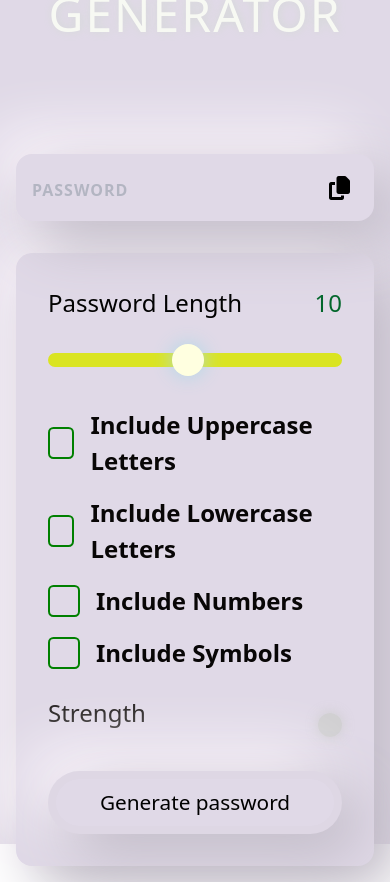
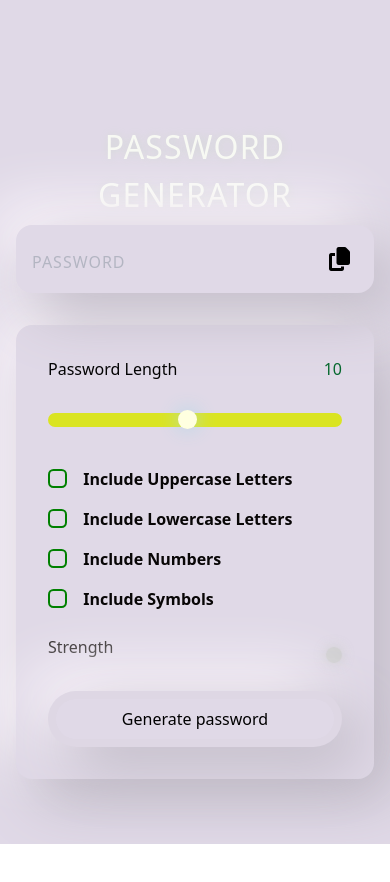
Before and after one commit to PavilionRYZ/Password-Generator.github.io, a website built with Vite: page index.html in a window 390 px wide. After the commit the page ends 844 px from the top, so only its background shows below. Built offline with nearby package versions, Linux system fonts and the light colour scheme.

Commit message:
modify css file and add media

```diff
--- a/style.css
+++ b/style.css
@@ -233,3 +233,222 @@ background: #e0d9e7;
 box-shadow:  20px 20px 60px #beb8c4,
              -20px -20px 60px #fffaff;
 }
+
+
+/* media query  */
+
+@media (max-width:768px){
+  .container{
+    padding: 1rem;
+    height: auto;
+    display: flex;
+    flex-direction: column;
+    gap: 1rem;
+  }
+  h1{
+    font-size: 2rem;
+    color: rgb(252, 255, 246);
+    transform: translateY(20%);
+    padding-top: 2rem;
+    text-shadow: rgb(208, 217, 208) 1px 0 10px;
+    text-transform: uppercase;
+    letter-spacing: 1.2px;
+    text-align: center;
+    opacity: 0.85;
+    user-select: none;
+  }
+  .display-container{
+    position: relative;
+    border-radius: 50px;
+    background: #e0d9e7;
+    box-shadow:  20px 20px 60px #beb8c4,
+             -20px -20px 60px #fffaff;
+    border-radius:1rem;
+    margin: 1rem 0;
+    padding-top: .35rem;
+    /* border-bottom: 0.35rem solid rgb(106, 106, 106); */
+  }
+  .display{
+    width: 50%;
+    background-color: transparent;
+    border: none;
+    font-size: 1rem;
+    font-weight: 300;
+    padding: 1rem;
+    line-height: 30px;
+    letter-spacing: 1px;
+    padding-right: 3rem;
+  }
+  .display::placeholder{
+    position: absolute;
+    top: 50%;
+    left: 1rem;
+    font-size: 1rem;
+    line-height: 30px;
+    opacity: 0.65;
+    transform: translateY(-50%);
+    text-transform: uppercase;
+  }
+  .display-container button{
+
+    position: absolute;
+    top: 50%;
+    right: 1.5rem;
+    transform: translateY(-50%);
+    border: none;
+    background: transparent;
+   font-size: 1.5rem;
+  }
+  .tooltip {
+    position: absolute;
+    background-color: var(--vb-violet2);
+    color: var(--vb-yellow);
+    font-size: 1.25rem;
+    top: -35px;
+    left: -25px;
+    padding: 5px 10px;
+    border-radius: 1rem;
+    opacity: 0;
+    transform: scale(0);
+    transform-origin: bottom;
+    transition: all 250ms ease-in-out;
+  }
+
+  .tooltip.active {
+    opacity: 1;
+    transform: scale(1);
+  }
+
+.input-container{
+  width: 100%;
+  border-radius: 50px;
+  background: #e0d9e7;
+  box-shadow:  20px 20px 60px #beb8c4,
+             -20px -20px 60px #fffaff;
+  border-radius: 1rem;
+  padding: 2rem;
+
+}
+
+.length-container{
+  display: flex;
+  justify-content: space-between;
+  align-items: center;
+}
+
+.length-container p:nth-child(1){
+  color: #000000;
+  font-size: 1rem;
+
+}
+.length-container p:nth-child(2){
+  color: #00662a;
+  font-size: 1rem;
+}
+
+.slider{
+  appearance: none;
+  width: 100%;
+  height: 0.85rem;
+  cursor: pointer;
+  background-color: rgb(55, 55, 46)  ;
+  border-radius: 1rem;
+  margin-top: 2rem;
+  margin-bottom: 1.5rem;
+  background-color: #dae422;
+  background-repeat:no-repeat;
+  border: none;
+  outline: none;
+}
+
+.slider::-webkit-slider-thumb{
+  position: relative;
+  appearance: none;
+  height: 1.2rem;
+  width: 1.2rem;
+  border-radius: 50%;
+  background-color: lightyellow;
+  box-shadow: 0px 0px 20px 0px lightblue;
+  transition: all 100ms ease-in;
+  z-index: 1;
+}
+.slider:focus{
+  outline: 3px solid yellow;
+}
+.slider::-webkit-slider-thumb:hover{
+  outline: 2px solid yellow;
+  background-color: greenyellow;
+  box-shadow: 0px 0px 25px 5px yellow;
+}
+
+
+.checkbox{
+  display: flex;
+  align-items: center;
+  margin: 1rem 0;
+  gap: 0 1rem;
+}
+
+.checkbox input{
+  appearance: none;
+  width: 1.2rem;
+  height: 1.2rem;
+  border: 2px solid green;
+  cursor: pointer;
+  position: relative;
+  border-radius: .34rem;
+}
+.checkbox input:checked {
+   background-color: lightgreen;
+}
+
+.checkbox input:checked::before{
+  content:"📌";
+  position: absolute;
+  color: #ffffff;
+  font-weight: 100;
+  left: 50%;
+  top: -3.5px;
+  transform: translateX(-50%) translateY(30%);
+}
+
+.checkbox label{
+  color: rgb(8, 6, 6);
+  font-weight: 600;
+  font-size: 1rem;
+}
+
+.strength-container{
+  display: flex;
+  justify-content: space-between;
+  align-items: center;
+  margin-top: 1.5rem;
+  margin-bottom: 1rem;
+}
+.strength-container p{
+ color: #252121;
+ font-size: 1rem;
+ padding-bottom: 1rem;
+}
+.indicator{
+  width: 1rem;
+  height: 1rem;
+  border-radius: 50%;
+}
+.generateButton{
+  width: 100%;
+  height: auto;
+  padding: 0.5rem;
+  border: 8px solid rgba(123, 118, 118, 0.021);
+  /* margin: 1rem; */
+  border-radius: 15px;
+  text-align: center;
+  box-shadow: 3px 3px 3px 3px rgba(0, 0, 0, 0.116);
+  cursor: pointer;
+  font-size: 1rem;
+  border-radius: 50px;
+background: #e0d9e7;
+box-shadow:  20px 20px 60px #beb8c4,
+             -20px -20px 60px #fffaff;
+}
+}
```
